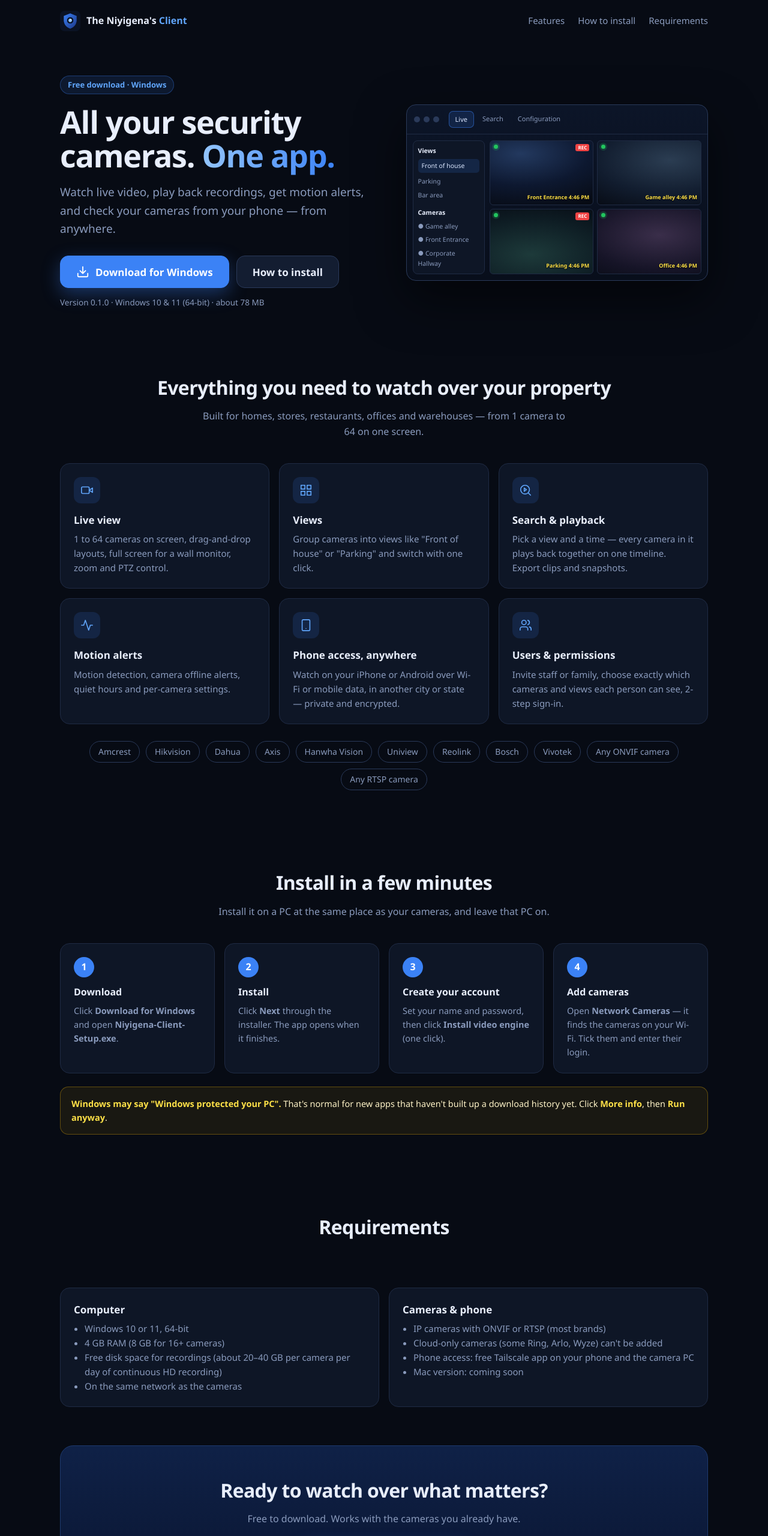
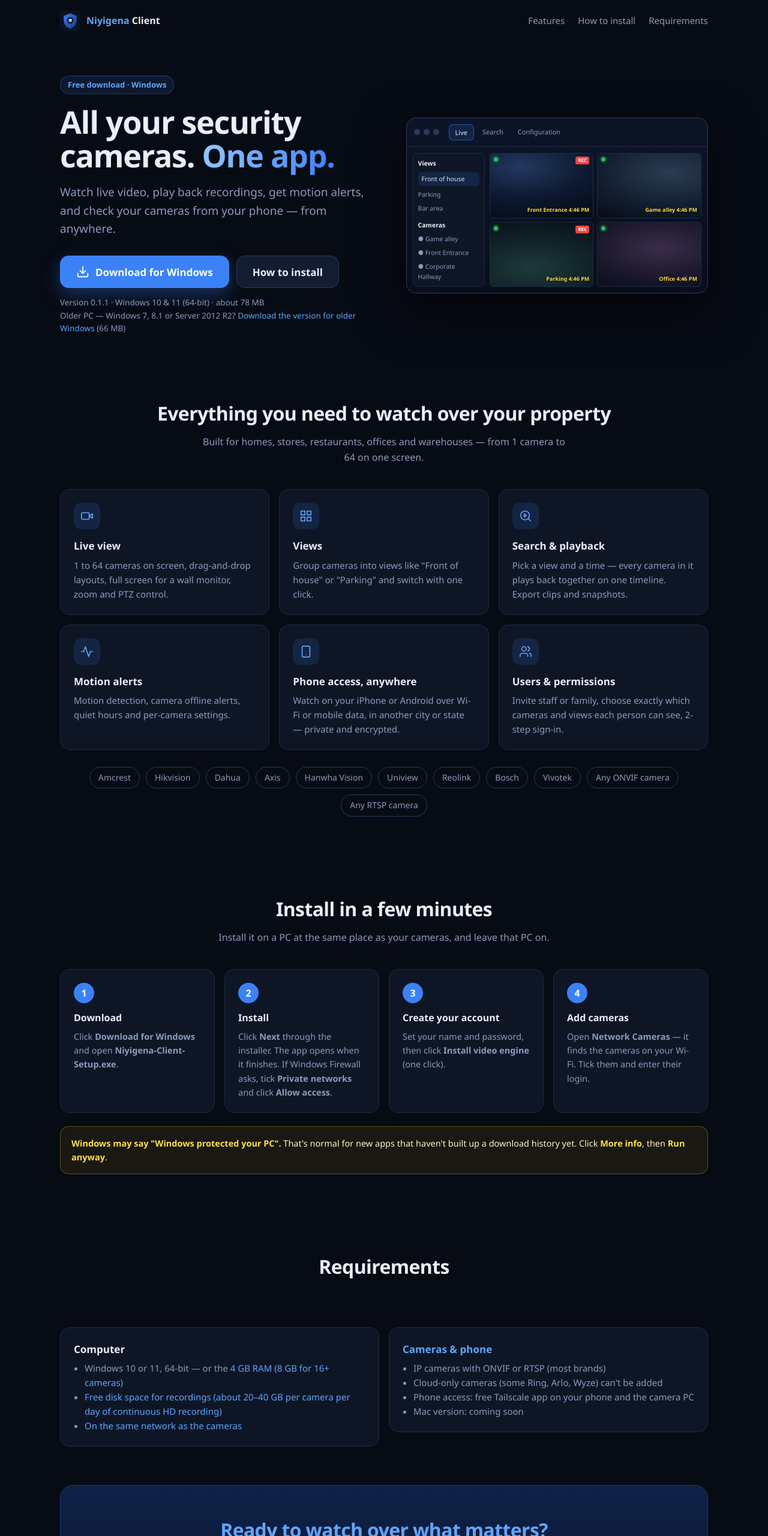
Before and after one commit to ANiyigena20/niyigena-client, a plain HTML site: page index.html in a window 1280 px wide. Shown: the top 2560 px of the page at 60% size. Drawn offline with Linux system fonts and the light colour scheme.

Commit message:
Niyigena Client 0.1.1: new name, older-Windows download

```diff
--- a/index.html
+++ b/index.html
@@ -3,7 +3,7 @@
 <head>
 <meta charset="utf-8">
 <meta name="viewport" content="width=device-width, initial-scale=1">
-<title>The Niyigena's Client — Security camera software for Windows</title>
+<title>Niyigena Client — Security camera software for Windows</title>
 <meta name="description" content="Watch, record and manage your IP security cameras. Live view, playback, motion alerts and phone access from anywhere. Free download for Windows.">
 <meta name="theme-color" content="#070b14">
 <link rel="icon" href="icon.png">
@@ -86,7 +86,7 @@
 <body>
   <div class="wrap">
     <header class="top">
-      <a class="logo" href="#"><img src="icon.png" alt=""><span>The Niyigena's <b>Client</b></span></a>
+      <a class="logo" href="#"><img src="icon.png" alt=""><span><b>Niyigena</b> Client</span></a>
       <nav><a href="#features">Features</a><a href="#install">How to install</a><a href="#requirements">Requirements</a></nav>
     </header>
 
@@ -102,7 +102,7 @@
           </a>
           <a class="btn" href="#install">How to install</a>
         </div>
-        <div class="meta" id="dlMeta">Version 0.1.0 · Windows 10 &amp; 11 (64-bit) · about 78 MB</div>
+        <div class="meta" id="dlMeta">Version 0.1.1 · Windows 10 &amp; 11 (64-bit) · about 78 MB<br>Older PC — Windows 7, 8.1 or Server 2012 R2? <a href="https://github.com/ANiyigena20/niyigena-client/releases/latest/download/Niyigena-Client-Setup-Older-Windows.exe">Download the version for older Windows</a> (66 MB)</div>
       </div>
       <div class="shot" aria-hidden="true">
         <div class="shot-bar"><i></i><i></i><i></i><div class="shot-modes"><span class="on">Live</span><span>Search</span><span>Configuration</span></div></div>
@@ -141,7 +141,7 @@
       <p class="sub">Install it on a PC at the same place as your cameras, and leave that PC on.</p>
       <div class="steps">
         <div class="step"><h3>Download</h3><p>Click <b>Download for Windows</b> and open <b>Niyigena-Client-Setup.exe</b>.</p></div>
-        <div class="step"><h3>Install</h3><p>Click <b>Next</b> through the installer. The app opens when it finishes.</p></div>
+        <div class="step"><h3>Install</h3><p>Click <b>Next</b> through the installer. The app opens when it finishes. If Windows Firewall asks, tick <b>Private networks</b> and click <b>Allow access</b>.</p></div>
         <div class="step"><h3>Create your account</h3><p>Set your name and password, then click <b>Install video engine</b> (one click).</p></div>
         <div class="step"><h3>Add cameras</h3><p>Open <b>Network Cameras</b> — it finds the cameras on your Wi-Fi. Tick them and enter their login.</p></div>
       </div>
@@ -154,7 +154,7 @@
       <h2>Requirements</h2>
       <p class="sub">&nbsp;</p>
       <div class="req">
-        <div class="f"><h3>Computer</h3><ul><li>Windows 10 or 11, 64-bit</li><li>4 GB RAM (8 GB for 16+ cameras)</li><li>Free disk space for recordings (about 20–40 GB per camera per day of continuous HD recording)</li><li>On the same network as the cameras</li></ul></div>
+        <div class="f"><h3>Computer</h3><ul><li>Windows 10 or 11, 64-bit — or the <a href="<li>4 GB RAM (8 GB for 16+ cameras)</li><li>Free disk space for recordings (about 20–40 GB per camera per day of continuous HD recording)</li><li>On the same network as the cameras</li></ul></div>
         <div class="f"><h3>Cameras &amp; phone</h3><ul><li>IP cameras with ONVIF or RTSP (most brands)</li><li>Cloud-only cameras (some Ring, Arlo, Wyze) can't be added</li><li>Phone access: free Tailscale app on your phone and the camera PC</li><li>Mac version: coming soon</li></ul></div>
       </div>
     </div>
@@ -169,7 +169,7 @@
         Download for Windows
       </a>
     </div>
-    <footer><span>© 2026 The Niyigena's Client</span><span>Version 0.1.0</span></footer>
+    <footer><span>© 2026 Niyigena Client</span><span>Version 0.1.1</span></footer>
   </div>
 
   <script>
```
Also changed, not shown: 1 other file.
